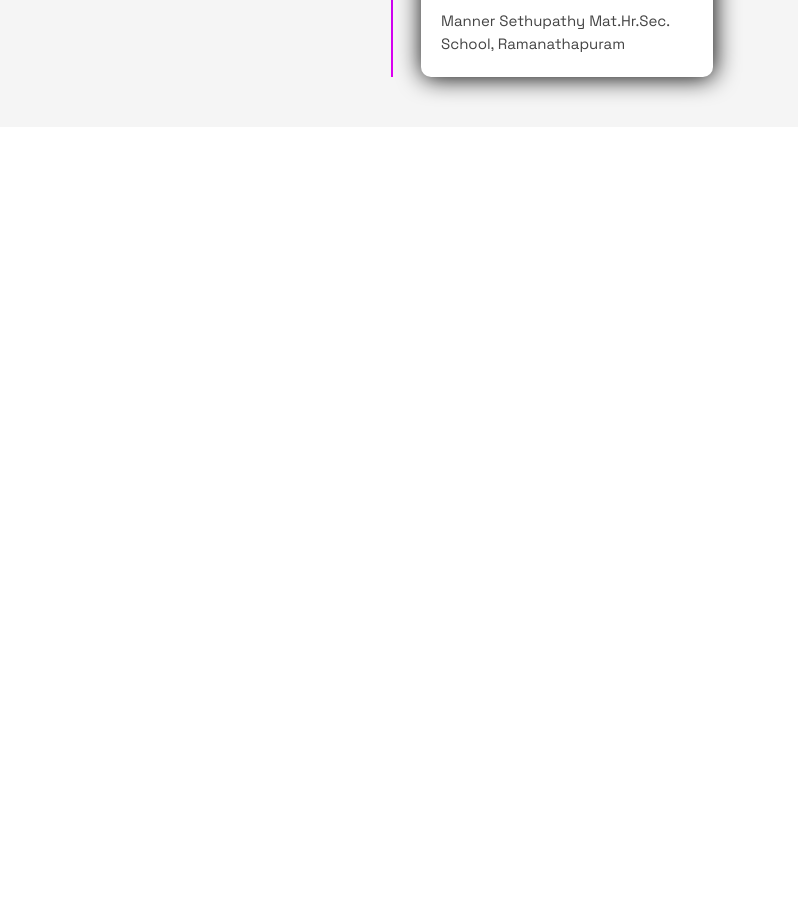
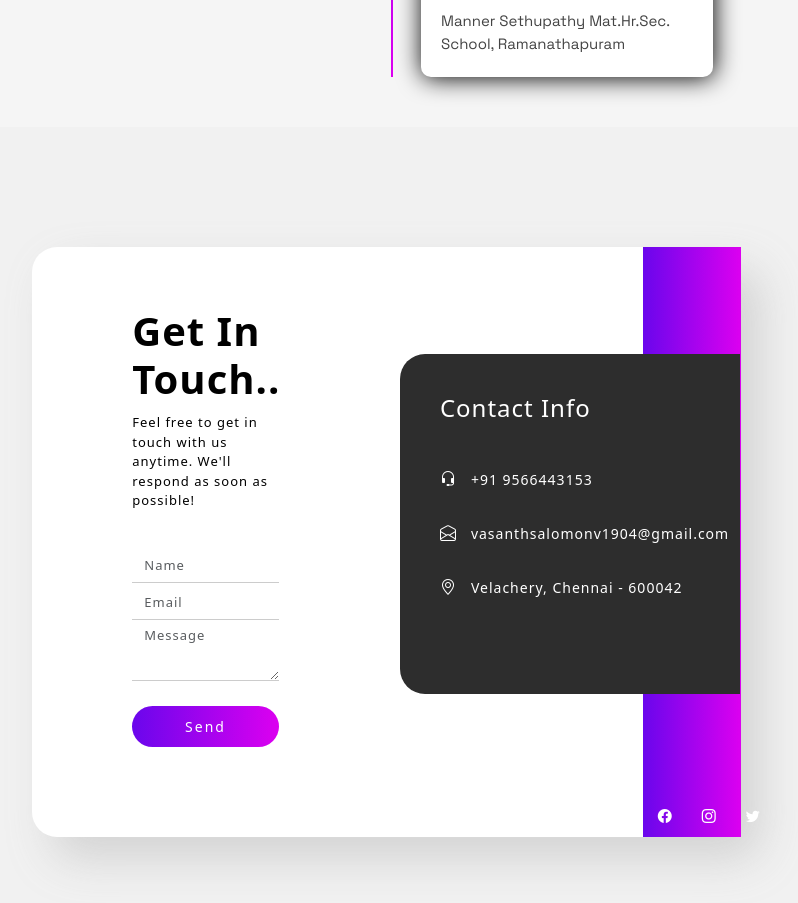
Before and after one commit to vasanth0419/portfolio-vasanth, a React (Vite) app: page / in a window 1280 px wide. Shown: the part 2608-3511 px from the top of the page, without its empty margins (265-1063 px from the left). Before the commit the page ends 2735 px from the top, so only its background shows below. Built offline with nearby package versions, Linux system fonts and the light colour scheme.

Commit message:
contactus update

```diff
--- a/src/App.jsx
+++ b/src/App.jsx
@@ -4,6 +4,7 @@ import Home from "./components/Home";
 import About from "./components/About";
 import Skills from "./components/Skills";
 import Education from "./components/Education";
+import Contactus from "./components/Contactus";
 
 const App = () => {
   return (
@@ -13,6 +14,7 @@ const App = () => {
       <About />
       <Skills />
       <Education />
+      <Contactus />
     </div>
   );
 };
--- /dev/null
+++ b/src/components/Contactus.jsx
@@ -0,0 +1,87 @@
+import React from "react";
+import "./style.css/Contactus.css";
+
+const Contactus = () => {
+  return (
+    <div>
+      <section className="contact_us">
+        <div className="container-fluid">
+          <div className="row contactform">
+            <div className="col-md-10 offset-md-1">
+              <div className="contact_inner">
+                <div className="row">
+                  <div className="col-md-10">
+                    <div className="contact_form_inner">
+                      <div className="contact_field">
+                        <h3>Get In Touch..</h3>
+                        <p>
+                          Feel free to get in touch with us anytime. We'll
+                          respond as soon as possible!
+                        </p>
+                        <input
+                          type="text"
+                          className="form-control form-group"
+                          placeholder="Name"
+                        />
+                        <input
+                          type="text"
+                          className="form-control form-group"
+                          placeholder="Email"
+                        />
+                        <textarea
+                          className="form-control form-group"
+                          placeholder="Message"
+                        ></textarea>
+                        <button className="contact_form_submit">Send</button>
+                      </div>
+                    </div>
+                  </div>
+                  <div className="col-md-2">
+                    <div className="right_contact_social_icon d-flex align-items-end">
+                      <div className="social_item_inner d-flex">
+                        <li>
+                          <a href="#">
+                            <i className="bi bi-facebook"></i>
+                          </a>
+                        </li>
+                        <li>
+                          <a href="#">
+                            <i className="bi bi-instagram"></i>
+                          </a>
+                        </li>
+                        <li>
+                          <a href="#">
+                            <i className="bi bi-twitter"></i>
+                          </a>
+                        </li>
+                      </div>
+                    </div>
+                  </div>
+                </div>
+                <div className="contact_info_sec contact-body">
+                  <h4>Contact Info</h4>
+                  <div className="d-flex info_single align-items-center">
+                    <i className="bi bi-headset"></i>
+                    <span>+91 9566443153</span>
+                  </div>
+                  <div className="d-flex info_single align-items-center">
+                    <i className="bi bi-envelope-open"></i>
+                    <span>vasanthsalomonv1904@gmail.com</span>
+                  </div>
+                  <div className="d-flex info_single align-items-center">
+                    <i className="bi bi-geo-alt"></i>
+                    <span>
+                      Velachery, Chennai - 600042
+                    </span>
+                  </div>
+                </div>
+              </div>
+            </div>
+          </div>
+        </div>
+      </section>
+    </div>
+  );
+};
+
+export default Contactus;
--- /dev/null
+++ b/src/components/style.css/Contactus.css
@@ -0,0 +1,153 @@
+* {
+  margin: 0;
+  padding: 0;
+  box-sizing: border-box;
+}
+.contact-body {
+  color: #fff;
+}
+.right_contact_social_icon {
+  background-image: linear-gradient(
+    to right,
+    rgb(106, 6, 236),
+    rgb(220, 0, 240)
+  );
+}
+.contact_us {
+  background-color: #f1f1f1;
+  padding: 120px 0px;
+}
+.contactform {
+  width: 70%;
+  margin-left: 200px;
+}
+.contact_inner {
+  background-color: #fff;
+  position: relative;
+  box-shadow: 20px 22px 44px #cccc;
+  border-radius: 25px;
+}
+.contact_field {
+  padding: 60px 340px 90px 100px;
+}
+.right_contact_social_icon {
+  height: 100%;
+}
+.contact_field h3 {
+  color: #000;
+  font-size: 40px;
+  letter-spacing: 1px;
+  font-weight: 600;
+  margin-bottom: 10px;
+}
+.contact_field p {
+  color: #000;
+  font-size: 13px;
+  font-weight: 400;
+  letter-spacing: 1px;
+  margin-bottom: 35px;
+}
+.contact_field .form-control {
+  border-radius: 0px;
+  border: none;
+  border-bottom: 1px solid #ccc;
+}
+.contact_field .form-control:focus {
+  box-shadow: none;
+  outline: none;
+  background-image: linear-gradient(
+    to bottom,
+    rgb(106, 6, 236),
+    rgb(220, 0, 240)
+  );
+}
+.contact_field .form-control::placeholder {
+  font-size: 13px;
+  letter-spacing: 1px;
+}
+.contact_info_sec {
+  position: absolute;
+  background-color: #2d2d2d;
+  right: 1px;
+  top: 18%;
+  height: 340px;
+  width: 340px;
+  padding: 40px;
+  border-radius: 25px 0 0 25px;
+}
+.contact_info_sec h4 {
+  letter-spacing: 1px;
+  padding-bottom: 15px;
+}
+.info_single {
+  margin: 30px 0px;
+}
+.info_single i {
+  margin-right: 15px;
+}
+.info_single span {
+  font-size: 14px;
+  letter-spacing: 1px;
+}
+button.contact_form_submit {
+  background-image: linear-gradient(
+    to right,
+    rgb(106, 6, 236),
+    rgb(220, 0, 240)
+  );
+  border: none;
+  color: #fff;
+  padding: 10px 15px;
+  width: 100%;
+  margin-top: 25px;
+  border-radius: 35px;
+  cursor: pointer;
+  font-size: 14px;
+  letter-spacing: 2px;
+}
+.social_item_inner li {
+  list-style: none;
+}
+.social_item_inner li a {
+  color: #fff;
+  margin: 0px 15px;
+  font-size: 14px;
+}
+.social_item_inner {
+  padding-bottom: 10px;
+}
+@media (max-width: 1222px) {
+  .contact_field {
+    padding: 40px 20px;
+  }
+  .contactform{
+    margin-left: 100px;
+  }
+  .contact_info_sec {
+    position: static;
+    transform: none;
+    height: auto;
+    width: auto;
+    border-radius: 25px;
+    margin-top: 20px;
+
+  }
+}
+
+@media (max-width: 576px) {
+  .contact_field h3 {
+    font-size: 30px;
+  }
+  .contactform{
+    margin-left: 50px;
+  }
+  .contact_field p {
+    font-size: 12px;
+  }
+  button.contact_form_submit {
+    font-size: 12px;
+  }
+  .info_single span {
+    font-size: 12px;
+  }
+}
```
